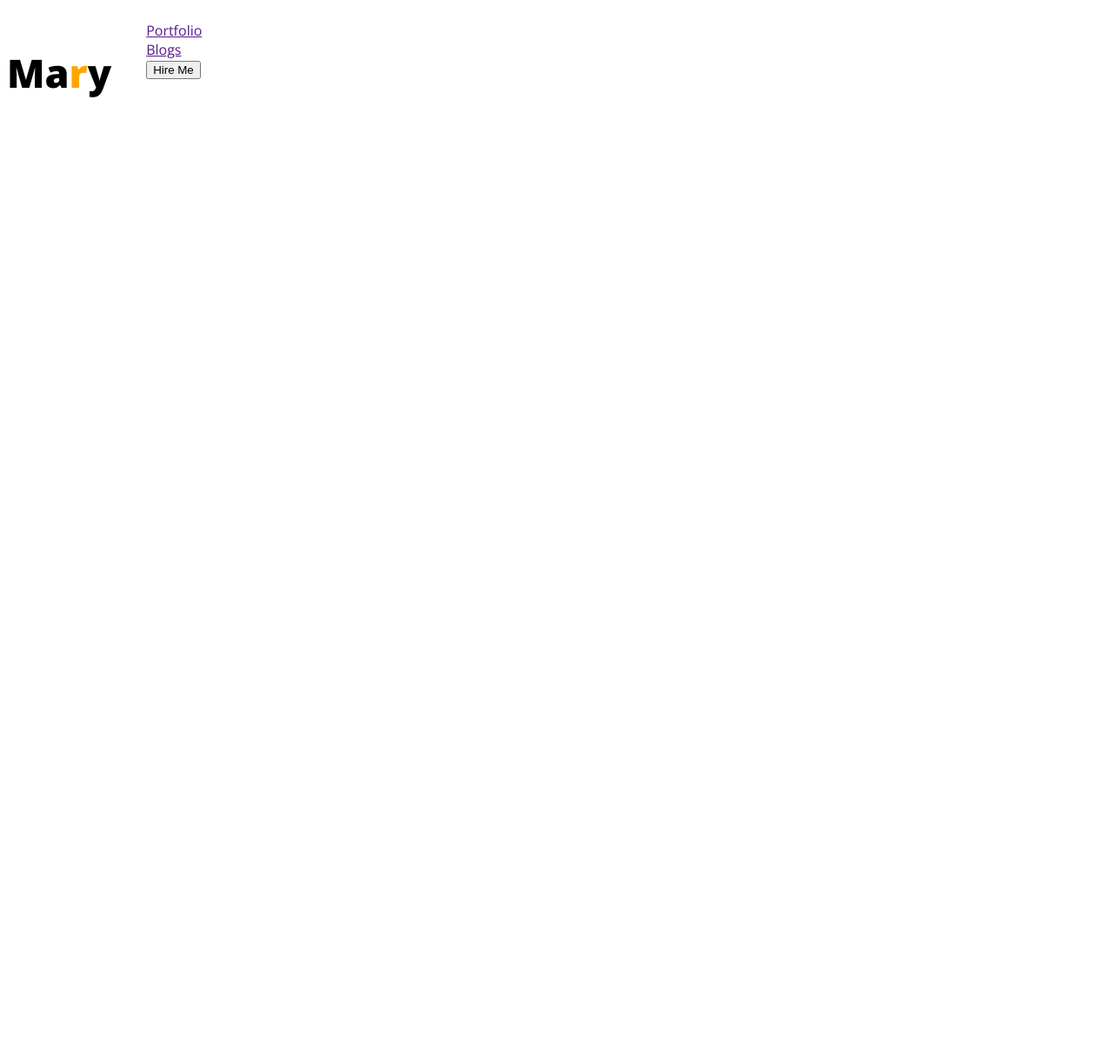
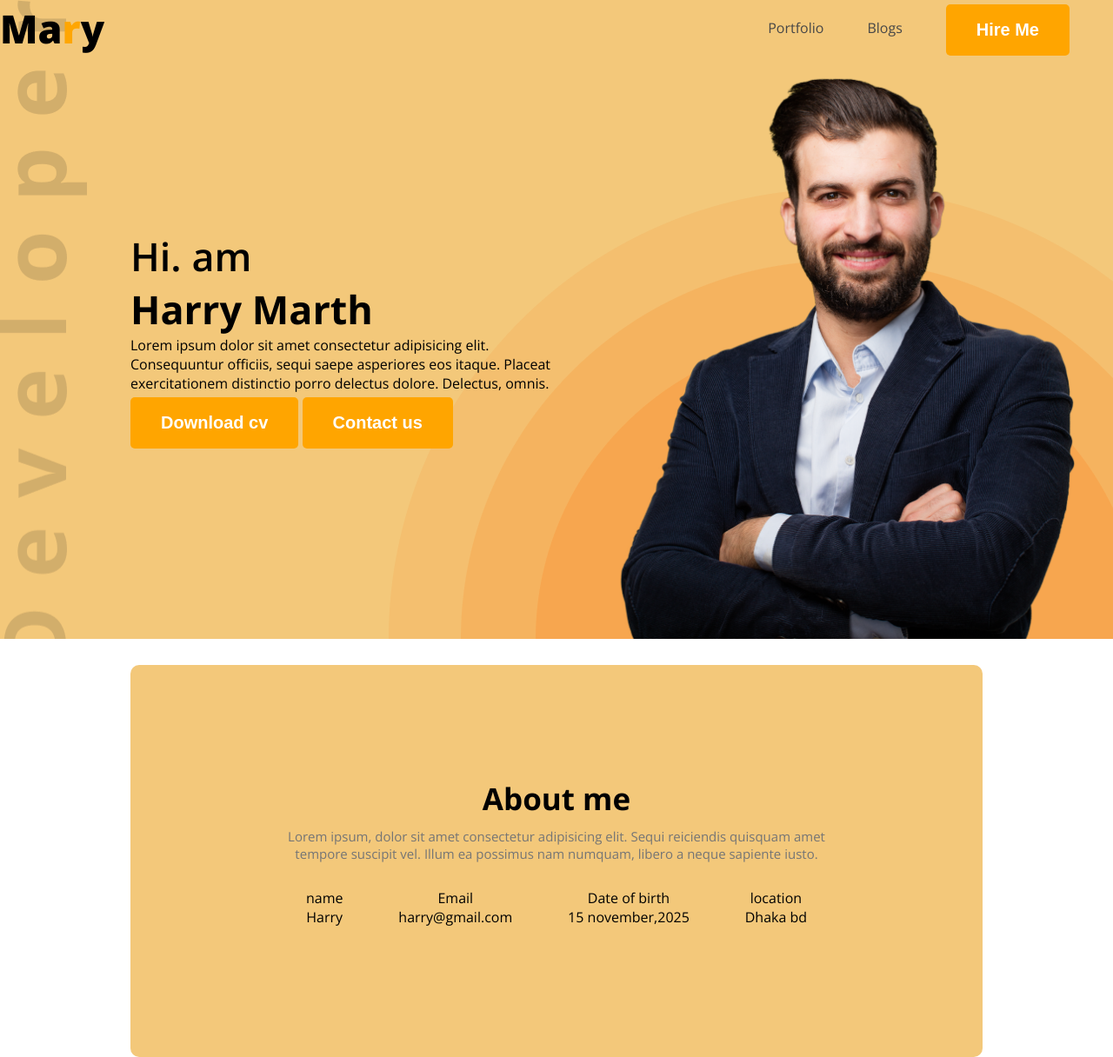
Before and after one commit to SakibNaim/Devopsworkshop, a plain HTML site: page index.html in a window 1280 px wide. Shown: the whole page at 87% size. Before the commit the page ends 800 px from the top, so only its background shows below. Drawn offline with nearby package versions, Linux system fonts and the light colour scheme.

Commit message:
about doen

```diff
--- a/css/port.css
+++ b/css/port.css
@@ -1,3 +1,7 @@
+*{
+    padding: 0;
+    margin: 0;
+}
 
 .open-sans-normal {
   font-family: "Open Sans", sans-serif;
@@ -14,12 +18,122 @@
 }
  nav {
     display: flex;
+    align-items: center;
+    justify-content: space-between;
+    margin: 0px;
+
+ }
+
+ nav li{
+    display: flex;
+    margin-right: 50px;
  }
 
  nav ul li{
     list-style: none;
+    display: flex;
  }
 
  .text-primary{
     color: rgb(255, 166, 2);
  }
+
+ nav li a{
+    text-decoration: none;
+
+ }
+
+ nav ul{
+    display: flex;
+    align-items: center;
+ }
+
+ .btn-hd{
+    background-color: orange;
+    color: white;
+    font-weight: bold;
+    font-size: 20px;
+    padding: 18px 35px;
+    border-radius: 5px;
+    border: none;
+    margin-top: 5px;
+
+
+ }
+ .dark-2{
+    color: #474747;
+ }
+
+ /* bannner */
+
+ .banner{
+    display: flex;
+    justify-content: space-between;
+    margin: 0px 35px 0px 150px;
+ }
+
+.banner-content{
+    max-width: 580x;
+    align-items: center;
+    justify-content: center;
+    margin-top: 200px;
+    margin-right: ;
+}
+.h4m{
+   font-size: 45px;
+   font-weight: 600;
+}
+.h2n{
+    font-weight: bold;
+    font-size: 45px;
+}
+.imglol{
+    width: 580px;
+}
+.headr{
+    background-image: url(../image/developer.png),url(../image/header_bg.png);
+    background-repeat: no-repeat;
+    background-position: top left,bottom right;
+    margin: 0px;
+}
+
+/* section design s */
+
+.about-title{
+   font-size: 35px;
+   font-weight: bold;
+   color: black;
+}
+.title-des{
+   font-size: 18px;
+   color: #757575;
+}
+.secondary-bg{
+   background-color: rgb(243, 200, 122);
+
+}
+
+.about{
+   border-radius: 10px;
+   padding: 130px 150px;
+   text-align: center;
+   margin-top: 30px;
+   margin-right: 80px;
+    margin-left: 80px;
+
+}
+
+main{
+   max-width: 1140px;
+   margin: 0 auto;
+}
+
+.about-items{
+   display: flex;
+   justify-content: space-around;
+   padding: 20px;
+}
+.title-des{
+   font-size: 15px;
+   margin: 10px;
+}
--- a/index.html
+++ b/index.html
@@ -11,23 +11,70 @@
 </head>
 <body class="open-sans-normal">
 
-    <header>
+    <header class="headr secondary-bg">
         <nav>
 
             <h3 class="nav-title">Ma<span class="text-primary">r</span>y</h3>
 
             <ul>
-                <li><a href="">Portfolio</a></li>
-                <li><a href="">Blogs</a></li>
-                <li><button>Hire Me</button></li>
+
+
+                <li><a class="dark-2" href="">Portfolio</a></li>
+                <li><a class="dark-2"  href="">Blogs</a></li>
+                <li><button class="btn-hd">Hire Me</button></li>
 
             </ul>
 
         </nav>
 
+        <!-- hero banner sec -->
+         <div class="banner">
+            <div class="banner-content">
+                <h4 class="h4m">Hi. am</h4>
+                <h2 class="h2n">Harry Marth</h2>
+                <p class="bnr-des">Lorem ipsum dolor sit amet consectetur adipisicing elit. Consequuntur officiis, sequi saepe asperiores eos itaque. Placeat exercitationem distinctio porro delectus dolore. Delectus, omnis.</p>
+              <button class="btn-hd">Download cv</button>
+              <button class="btn-hd">Contact us</button>
+
+            </div>
+
+            <img class="imglol" src="image/hardy.png" alt="">
+
+         </div>
+
     </header>
 
     <main>
+
+        <!-- sub banner section -->
+
+        <section class="about secondary-bg">
+            <div class="about-title">About me</div>
+            <div class="title-des">
+                <p>Lorem ipsum, dolor sit amet consectetur adipisicing elit. Sequi reiciendis quisquam amet tempore suscipit vel. Illum ea possimus nam numquam, libero a neque sapiente iusto.</p>
+            </div>
+            <div class="about-items">
+                <about-item>
+                    <p class="item-title">name</p>
+                    <p class="item-desi">Harry</p>
+                </about-item>
+                <about-item>
+                    <p class="item-title">Email</p>
+                    <p class="item-desi">harry@gmail.com</p>
+                </about-item>
+                <about-item>
+                    <p class="item-title">Date of birth</p>
+                    <p class="item-desi">15 november,2025</p>
+                </about-item>
+                <about-item>
+                    <p class="item-title">location</p>
+                    <p class="item-desi">Dhaka bd</p>
+                </about-item>
+            </div>
+
+        </section>
+
+
 
     </main>
 
```
